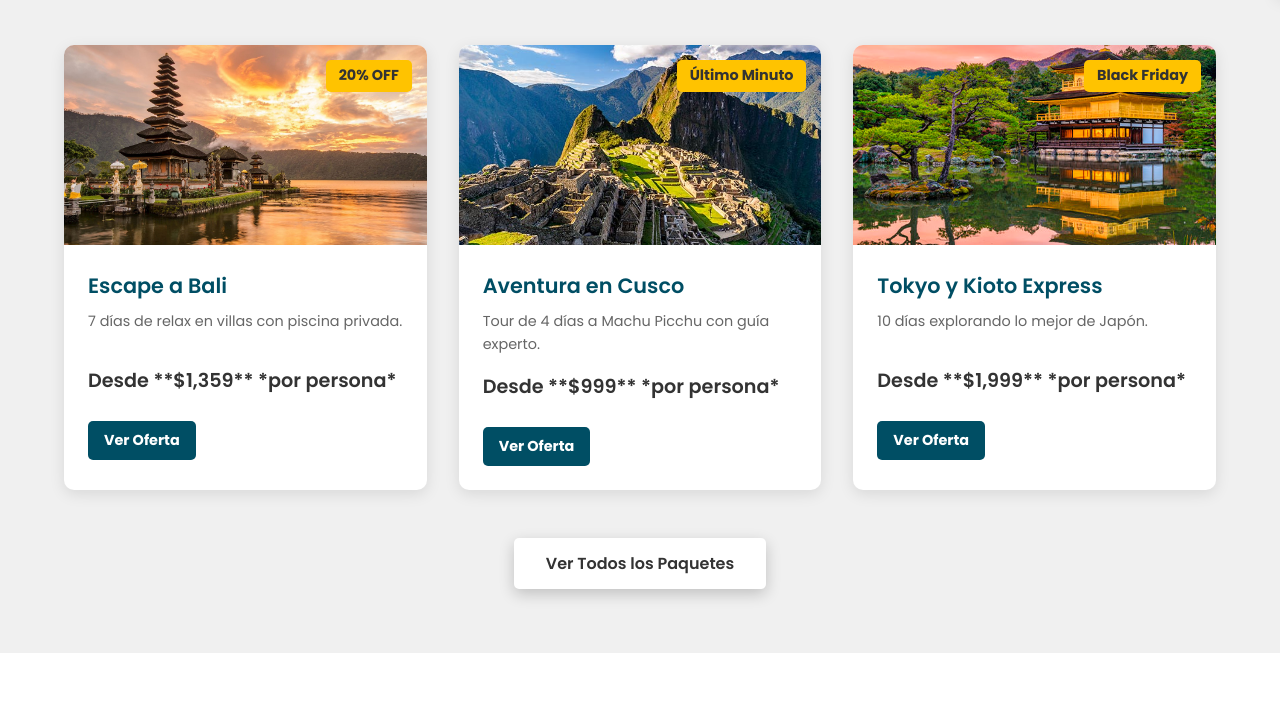
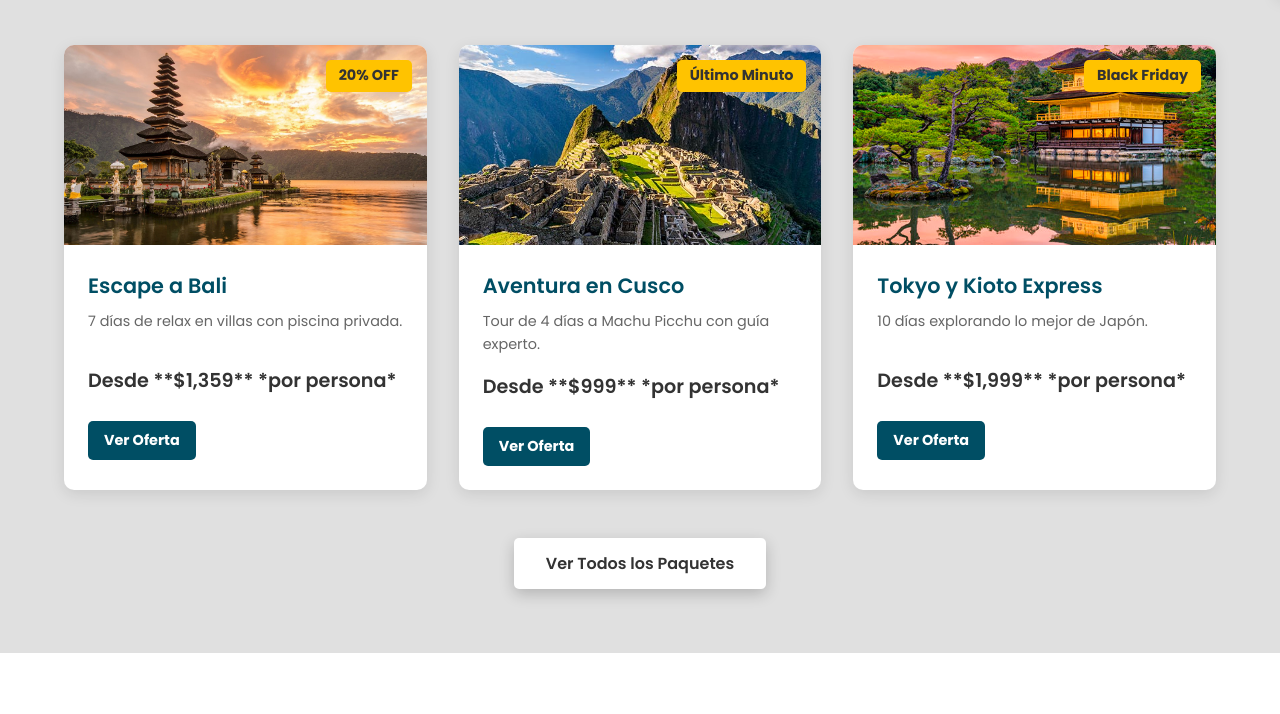
Before and after one commit to DessireZavala/NeoTripsWeb, a plain HTML site: page index.html in a window 1280 px wide. Shown: the part 800-1514 px from the top of the page. Drawn offline with Linux system fonts and the light colour scheme.

Commit message:
cambios sin terminar 1

```diff
--- a/styles.css
+++ b/styles.css
@@ -10,7 +10,7 @@
 
     /* Neutros: Claridad, Legibilidad */
     --blanco-puro: #FFFFFF;
-    --gris-claro-platinum: #f0f0f0;
+    --gris-claro-platinum: #e0e0e0;
     --texto-oscuro: #333333; /* Jet - Negro Suave */
     --texto-claro: #666666;
 
```
